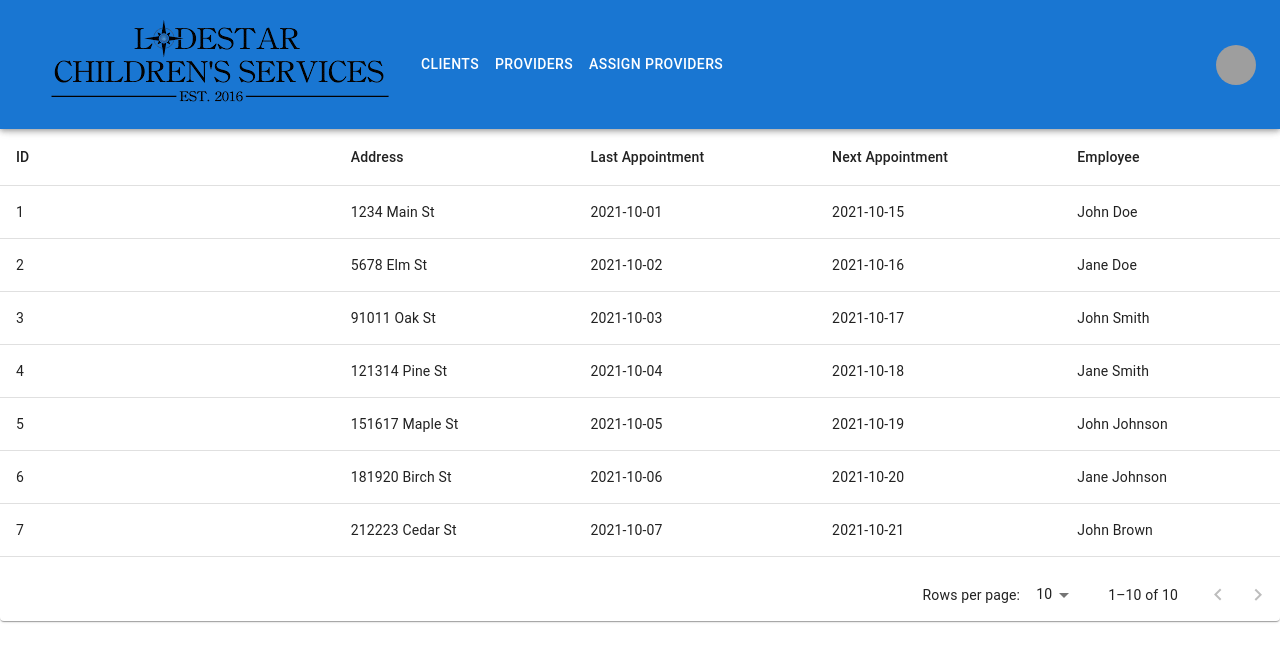
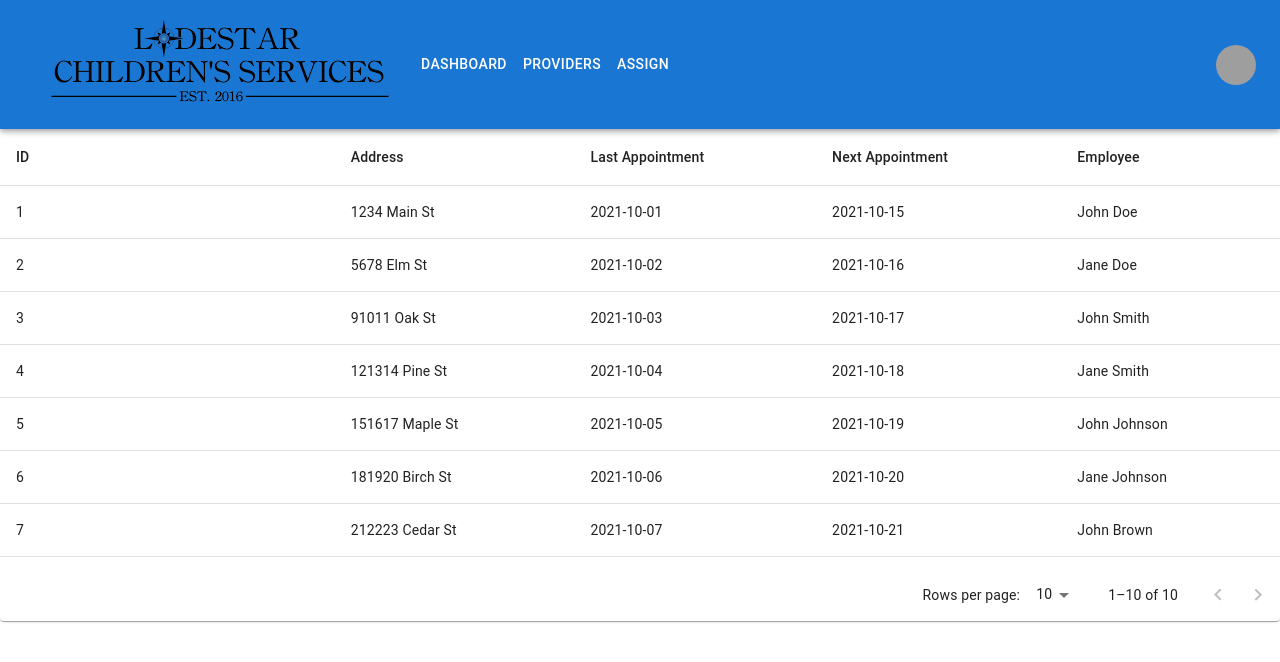
Before and after one commit to cfgjc24/Team-9, a React (Create React App) app in the folder frontend/: page /dashboard in a window 1280 px wide. Shown: the top 662 px of the page. Built offline with nearby package versions, Linux system fonts and the light colour scheme; grey boxes are pictures that could not be loaded.

Commit message:
navbar buttons are now clickable through the Link component

```diff
--- a/frontend/src/Components/NavBar/NavBar.tsx
+++ b/frontend/src/Components/NavBar/NavBar.tsx
@@ -14,10 +14,11 @@ import {
 } from "@mui/material";
 import MenuIcon from "@mui/icons-material/Menu";
 import AdbIcon from "@mui/icons-material/Adb";
+import { Link } from "react-router-dom";
 
-const pages = ["Clients", "Providers", "Assign Providers"];
+const pages = ["Dashboard", "Providers", "Assign"];
 const settings = ["Profile", "Logout"];
-type Props = {}
+type Props = {};
 
 const NavBar = (props: Props) => {
 	const [anchorElNav, setAnchorElNav] = React.useState<null | HTMLElement>(
@@ -112,7 +113,6 @@ const NavBar = (props: Props) => {
 							textDecoration: "none",
 						}}
 					>
-						LOGO
 					</Typography>
 					<Box
 						sx={{
@@ -121,13 +121,22 @@ const NavBar = (props: Props) => {
 						}}
 					>
 						{pages.map((page) => (
-							<Button
-								key={page}
-								onClick={handleCloseNavMenu}
-								sx={{ my: 2, color: "white", display: "block" }}
+							<Link
+								to={`/${page.toLowerCase()}`}
+								style={{ textDecoration: "none" }}
 							>
-								{page}
-							</Button>
+								<Button
+									key={page}
+									onClick={handleCloseNavMenu}
+									sx={{
+										my: 2,
+										color: "white",
+										display: "block",
+									}}
+								>
+									{page}
+								</Button>
+							</Link>
 						))}
 					</Box>
 					<Box sx={{ flexGrow: 0 }}>
@@ -174,5 +183,5 @@ const NavBar = (props: Props) => {
 			</Container>
 		</AppBar>
 	);
-}
+};
 export default NavBar;
```
